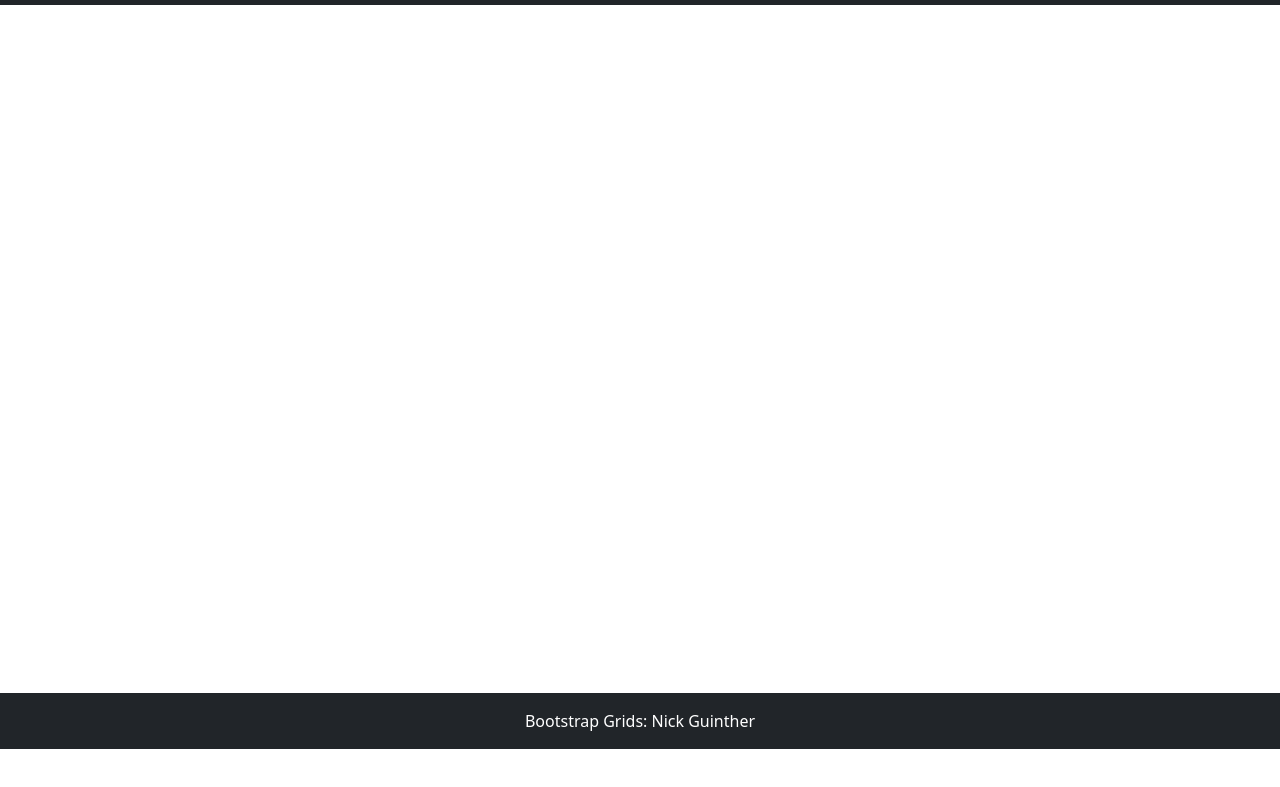
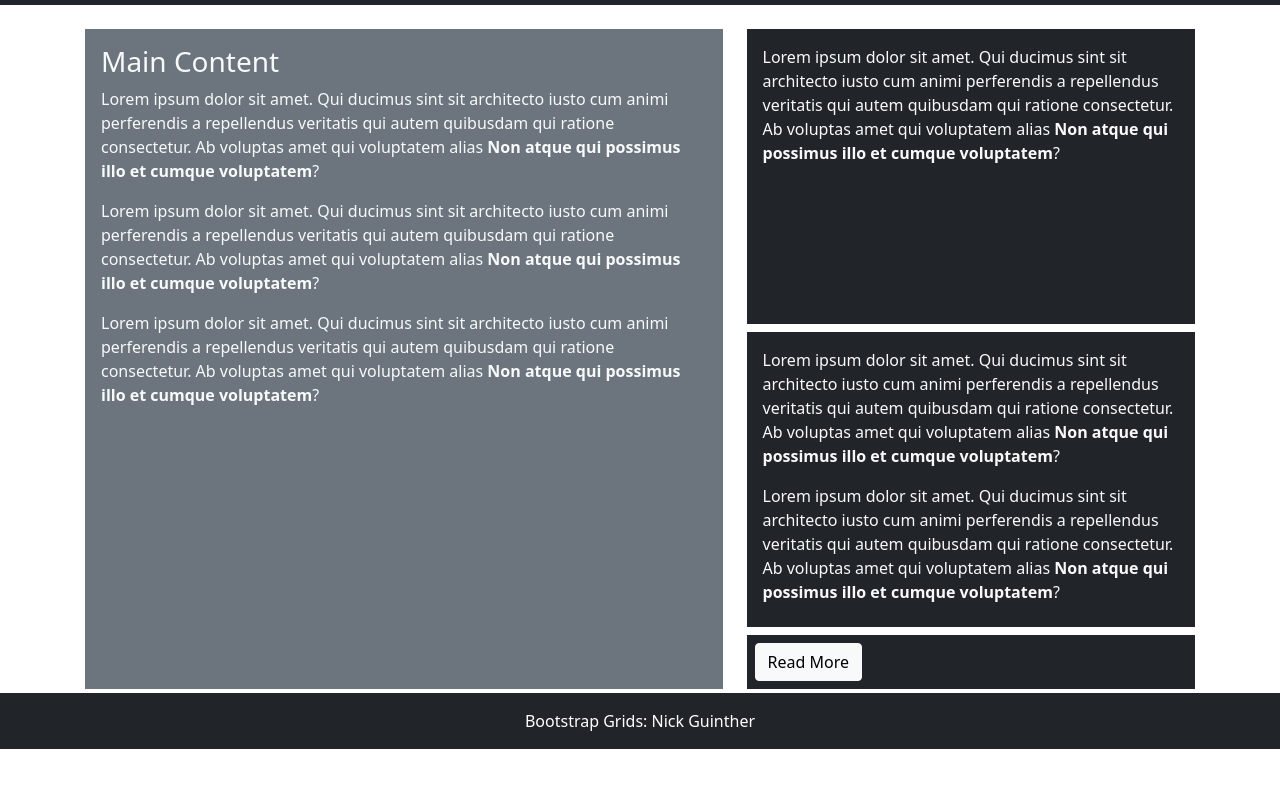
Before and after one commit to nicholas-guinther/BootstrapGrids, a plain HTML site: page Grid3.html in a window 1280 px wide. Shown: the part 51-838 px from the top of the page. Before the commit the page ends 800 px from the top, so only its background shows below. Drawn offline with nearby package versions, Linux system fonts and the light colour scheme.

Commit message:
Grid 2-3
Added Grids 2 and 3

```diff
--- a/Grid3.html
+++ b/Grid3.html
@@ -60,7 +60,29 @@
 </nav>
 
     <main class="flex-shrink-0">
-       <div class="container">
+       <div class="container h-100 minHeight">
+           <div class="row h-100">
+               <div class="col-7">
+                    <div class="bg-secondary text-light h-100 p-3">
+                        <h3>Main Content</h3>
+                        <p>Lorem ipsum dolor sit amet. Qui ducimus sint sit architecto iusto cum animi perferendis a repellendus veritatis qui autem quibusdam qui ratione consectetur. Ab voluptas amet qui voluptatem alias <strong>Non atque qui possimus illo et cumque voluptatem</strong>? </p>
+                        <p>Lorem ipsum dolor sit amet. Qui ducimus sint sit architecto iusto cum animi perferendis a repellendus veritatis qui autem quibusdam qui ratione consectetur. Ab voluptas amet qui voluptatem alias <strong>Non atque qui possimus illo et cumque voluptatem</strong>? </p>
+                        <p>Lorem ipsum dolor sit amet. Qui ducimus sint sit architecto iusto cum animi perferendis a repellendus veritatis qui autem quibusdam qui ratione consectetur. Ab voluptas amet qui voluptatem alias <strong>Non atque qui possimus illo et cumque voluptatem</strong>? </p>
+                    </div>
+               </div>
+               <div class="col-5 h-100 d-flex flex-column justify-content-evenly">
+                    <div class="bg-dark text-light h-50 p-3  overflow-hidden">
+                        <p>Lorem ipsum dolor sit amet. Qui ducimus sint sit architecto iusto cum animi perferendis a repellendus veritatis qui autem quibusdam qui ratione consectetur. Ab voluptas amet qui voluptatem alias <strong>Non atque qui possimus illo et cumque voluptatem</strong>? </p>
+                    </div>
+                    <div class="bg-dark text-light h-50 p-3 mt-2 overflow-hidden">
+                        <p>Lorem ipsum dolor sit amet. Qui ducimus sint sit architecto iusto cum animi perferendis a repellendus veritatis qui autem quibusdam qui ratione consectetur. Ab voluptas amet qui voluptatem alias <strong>Non atque qui possimus illo et cumque voluptatem</strong>? </p>
+                        <p>Lorem ipsum dolor sit amet. Qui ducimus sint sit architecto iusto cum animi perferendis a repellendus veritatis qui autem quibusdam qui ratione consectetur. Ab voluptas amet qui voluptatem alias <strong>Non atque qui possimus illo et cumque voluptatem</strong>? </p>
+                    </div>
+                    <div class="bg-dark text-light mt-2 p-2">
+                        <button class="btn btn-light" type="button">Read More</button>
+                    </div>
+               </div>
+           </div>
        </div>
     </main>
     <footer class="footer mt-auto py-3 bg-dark sticky-footer">
--- a/css/site.css
+++ b/css/site.css
@@ -1,6 +1,11 @@
 main>.container {
     padding: 60px 15px 0;
     margin-bottom: 5rem;
+}
+
+body> main {
+    margin-top: 20px;
+    margin-bottom: 60px;
 }
 .sticky-footer {
     position: sticky;
```
Also changed, not shown: Grid2.html (+13 -1 lines).
